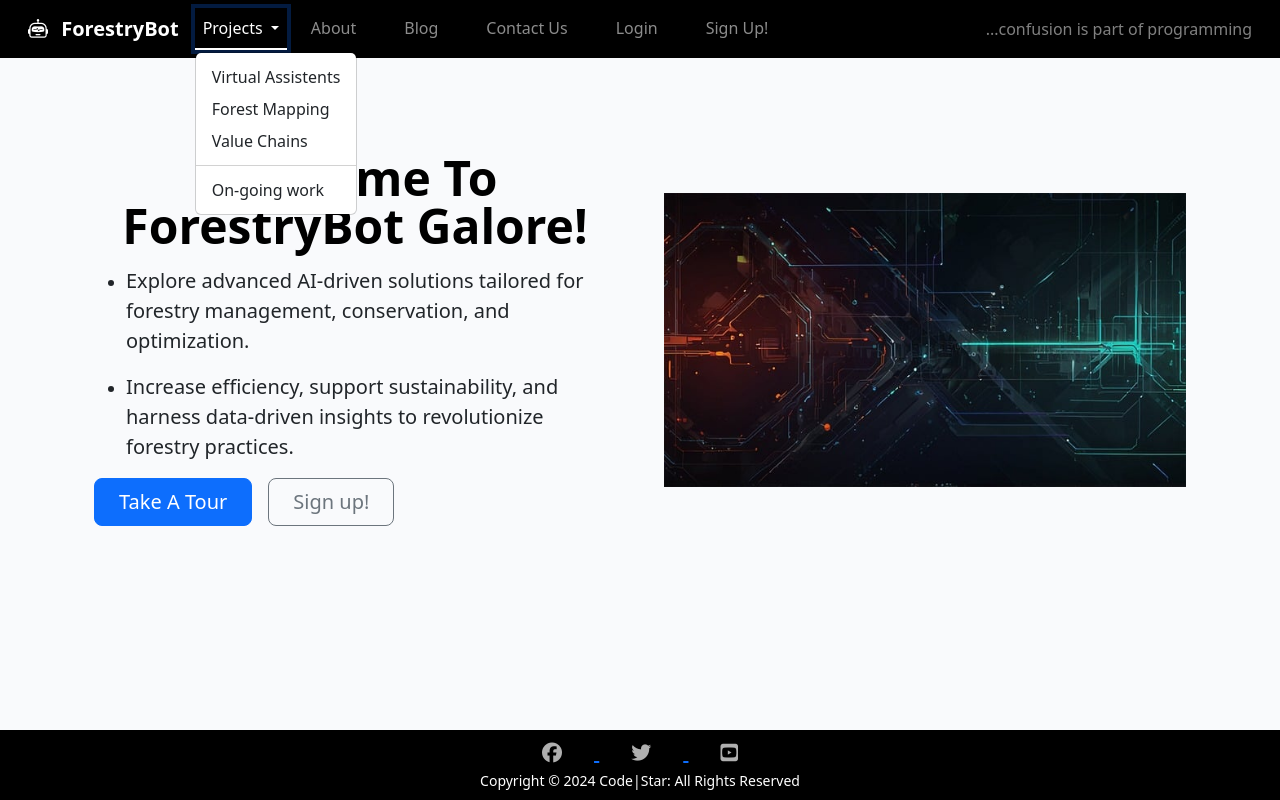
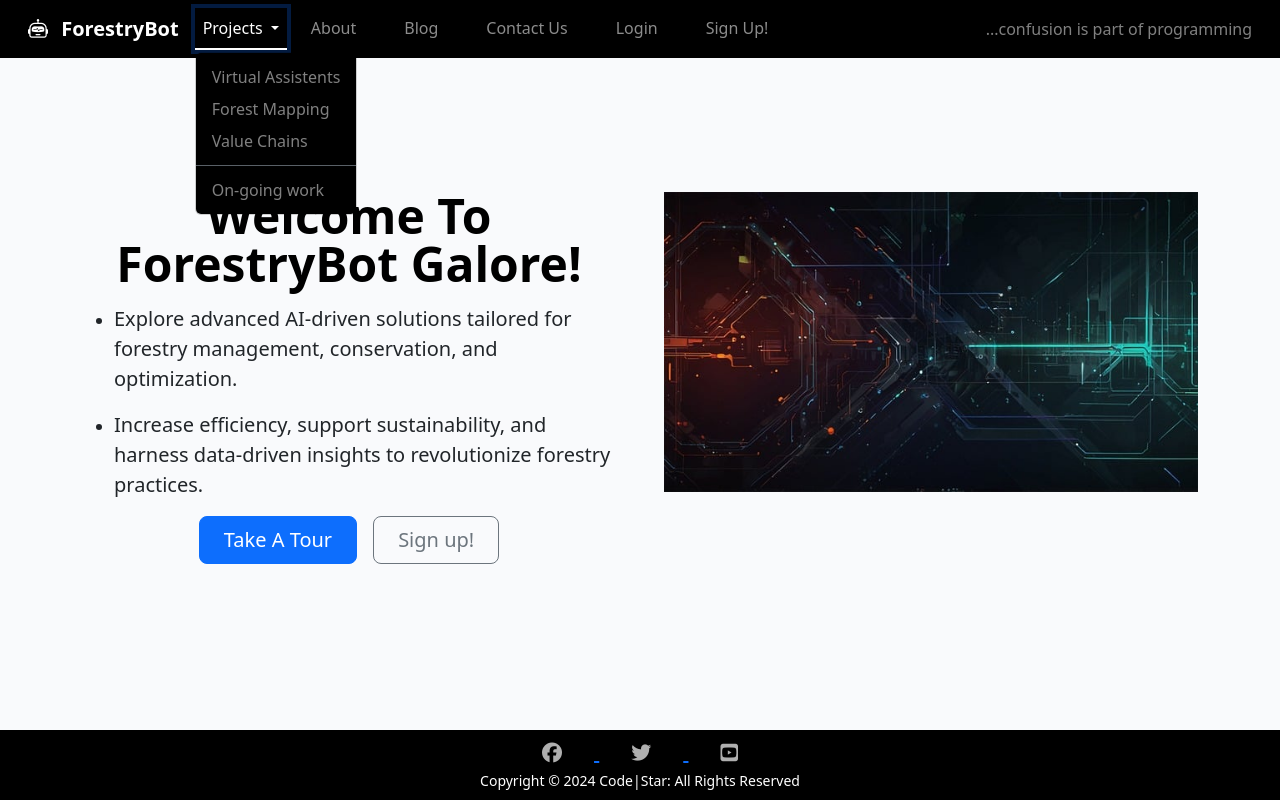
Before and after one commit to eneliviu/dj-fullstack-galore, a Django app: page / in a window 1280 px wide, after a click on "Projects". Run offline with Django 4.2, Linux system fonts and the light colour scheme; some libraries are stand-ins or nearby versions.

Commit message:
Style rag landing page

```diff
--- a/app_rag/urls.py
+++ b/app_rag/urls.py
@@ -1,5 +1,5 @@
 from . import views as app_rag_views
-from django.urls import path
+from django.urls import path, include
 
 
 urlpatterns = [
--- a/landing/templates/landing/landing_page.html
+++ b/landing/templates/landing/landing_page.html
@@ -11,11 +11,11 @@
 
 <section id="hero-section">
 
-    <div class="container col-xxl-8 px-4 py-5">
-        <div class="row flex-lg-row-reverse align-items-center g-5 py-5">
-            <div class="col-10 col-sm-8 col-lg-6">
+    <div class="container col-xxl-8 py-5 my-5">
+        <div class="row flex-lg-row-reverse g-5 my-5">
+            <div class="col-10 col-sm-8 col-lg-6 ">
                 <img src="{% static 'img/ai-generated-8782744_640.jpg' %}" class="d-block mx-lg-auto img-fluid"
-                    alt="Bootstrap Themes" width="700" height="500" loading="lazy">
+                    alt="Landing page theme" width="700" height="500" loading="lazy">
             </div>
             <div class="col-lg-6">
                 <h1 class="display-5 fw-bold text-body-emphasis lh-1 mb-3 text-center text-capitalize">
@@ -38,13 +38,15 @@
 
                     </ul>
                     </p>
-                    <div class="d-grid gap-2 d-md-flex justify-content-md-start">
+                    <div class="d-grid gap-2 d-md-flex justify-content-md-center">
                         <button type="button" class="btn btn-primary btn-lg px-4 me-md-2 text-capitalize">take a
                             tour</button>
                         <button type="button" class="btn btn-outline-secondary btn-lg px-4">Sign up!</button>
                     </div>
                 </div>
             </div>
+
+
         </div>
 
 </section>
--- a/my_project/settings.py
+++ b/my_project/settings.py
@@ -25,7 +25,8 @@ TEMPLATES_DIR = os.path.join(BASE_DIR, 'templates')
 # See https://docs.djangoproject.com/en/4.2/howto/deployment/checklist/
 
 # SECURITY WARNING: keep the secret key used in production secret!
-SECRET_KEY = 'django-insecure-)gr8#nstt%y(j&jc9(*q&c(%@b5vqi-obw56qeb@6@%@)x)n=b'
+# SECRET_KEY = 'django-insecure-)gr8#nstt%y(j&jc9(*q&c(%@b5vqi-obw56qeb@6@%@)x)n=b'
+SECRET_KEY = os.environ.get('SECRET_KEY')
 
 # SECURITY WARNING: don't run with debug turned on in production!
 DEBUG = True
--- a/static/css/styles.css
+++ b/static/css/styles.css
@@ -1,5 +1,11 @@
 body {
-    background-color: #F9FAFC;
+    background-color: #F9FAFC;*/
+    margin: 0;
+    padding: 0;
+}
+
+#hero-section{
+    margin-top: 0;
 }
 
 .brand {
@@ -172,7 +178,7 @@ body {
     display:inline-block;
 }
 
-.dropdown:hover  {
-    color: red;
-    background-color:green;
+.nav-item.dropdown .dropdown-item:hover {
+    background-color: rgb(5, 43, 39) !important;
+    color: white !important;
 }
--- a/templates/base.html
+++ b/templates/base.html
@@ -29,12 +29,15 @@
 
 </head>
 
-<body class="d-flex flex-column h-100 main-bg">
+<body class="d-flex h-100 flex-column main-bg">
 
     <!-- Navigation -->
     <header>
-        <nav class="navbar nav-underline navbar-expand-lg navbar-dark bg-black">
+        <nav class="navbar nav-underline navbar-expand-lg navbar-dark bg-black fixed-top">
+
             <div class="container-fluid">
+
+                <!-- LOGO -->
                 <a class="navbar-brand text-capitalize" href="/">
                     <i class="bi bi-robot ms-3 me-2"></i>
                     <strong>
@@ -48,6 +51,7 @@
                     <span class="navbar-toggler-icon"></span>
                 </button>
 
+
                 <!-- Collapsible content -->
                 <div class="collapse navbar-collapse" id="navbar">
                     <ul class="navbar-nav me-auto mb-2 mb-lg-0">
@@ -57,31 +61,35 @@
                                 data-bs-toggle="dropdown" aria-expanded="false">
                                 Projects
                             </a>
-                            <ul class="dropdown-menu" aria-labelledby="navbarDropdown">
+                            <ul class="dropdown-menu bg-black" aria-labelledby="navbarDropdown">
+
                                 <li>
-                                    <a class="dropdown-item text-capitalize" href="/rag">
+                                    <a class="dropdown-item text-capitalize text-white-50" href="/rag">
                                         Virtual assistents
                                     </a>
                                 </li>
+
                                 <li>
-                                    <a class="dropdown-item text-capitalize" href="#">
+                                    <a class="dropdown-item text-capitalize text-white-50" href="#">
                                         Forest Mapping
                                     </a>
                                 </li>
+
                                 <li>
-                                    <a class="dropdown-item text-capitalize" href="#">
+                                    <a class="dropdown-item text-capitalize text-white-50" href="#">
                                         Value chains
                                     </a>
                                 </li>
                                 <li>
-                                    <hr class="dropdown-divider">
+                                    <hr class="dropdown-divider bg-secondary">
                                 </li>
                                 <li>
-                                    <a class="dropdown-item" href="#">
+                                    <a class="dropdown-item text-white-50" href="#">
                                         On-going work
                                     </a>
                                 </li>
                             </ul>
+
                         </li>
 
 
@@ -110,13 +118,15 @@
                                 Sign Up!
                             </a>
                         </li>
+
+
                     </ul>
+                </div>
 
-                    <span class="navbar-text text-white-50  mx-3 d-none d-xl-inline">
-                        ...confusion is part of programming
-                    </span>
+                <span class="navbar-text text-white-50  mx-3 d-none d-xl-inline">
+                    ...confusion is part of programming
+                </span>
 
-                </div>
 
 
 
@@ -125,7 +135,7 @@
     </header>
 
 
-    <main class="flex-shrink-0 main-bg">
+    <main class="flex-shrink-0 main-bg position-relative">
 
         {% block content %}
 
@@ -136,7 +146,7 @@
     </main>
 
     <!-- Footer -->
-    <footer class="mt-auto py-2 bg-black fixed-bottom">
+    <footer class="footer mt-auto py-2 bg-black">
         <div class="container">
             <div class=" fs-5 social-icons text-center p-0 m-0">
                 <a href="https://www.facebook.com/" target="_blank" rel="noopener"
```
Also changed, not shown: app_rag/story_generator.py (added, +47 -0 lines), app_rag/templates/app_rag/index.html (+43 -18 lines), app_rag/templates/app_rag/rag_dashboard.html (added, +36 -0 lines), app_rag/views.py (+27 -7 lines).
